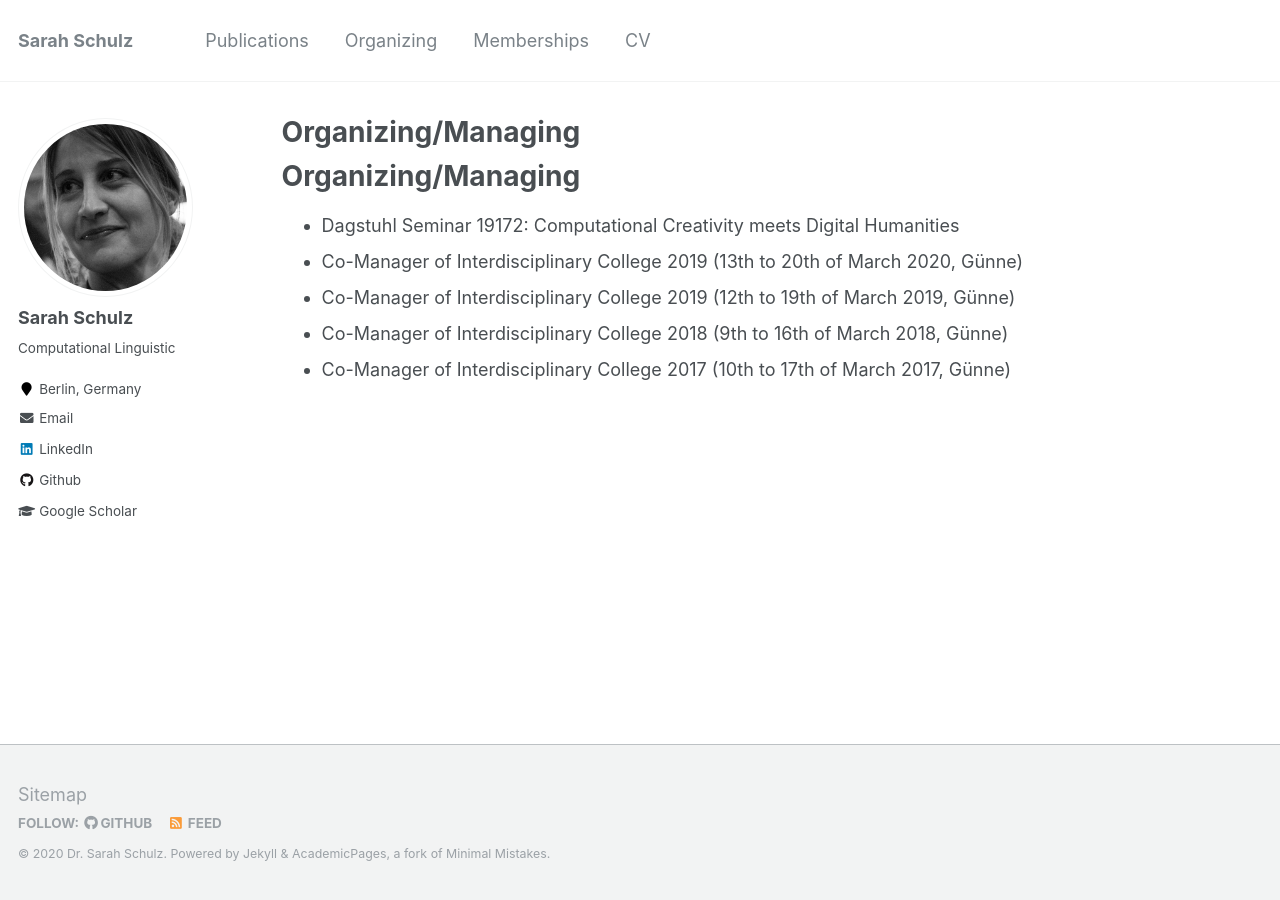
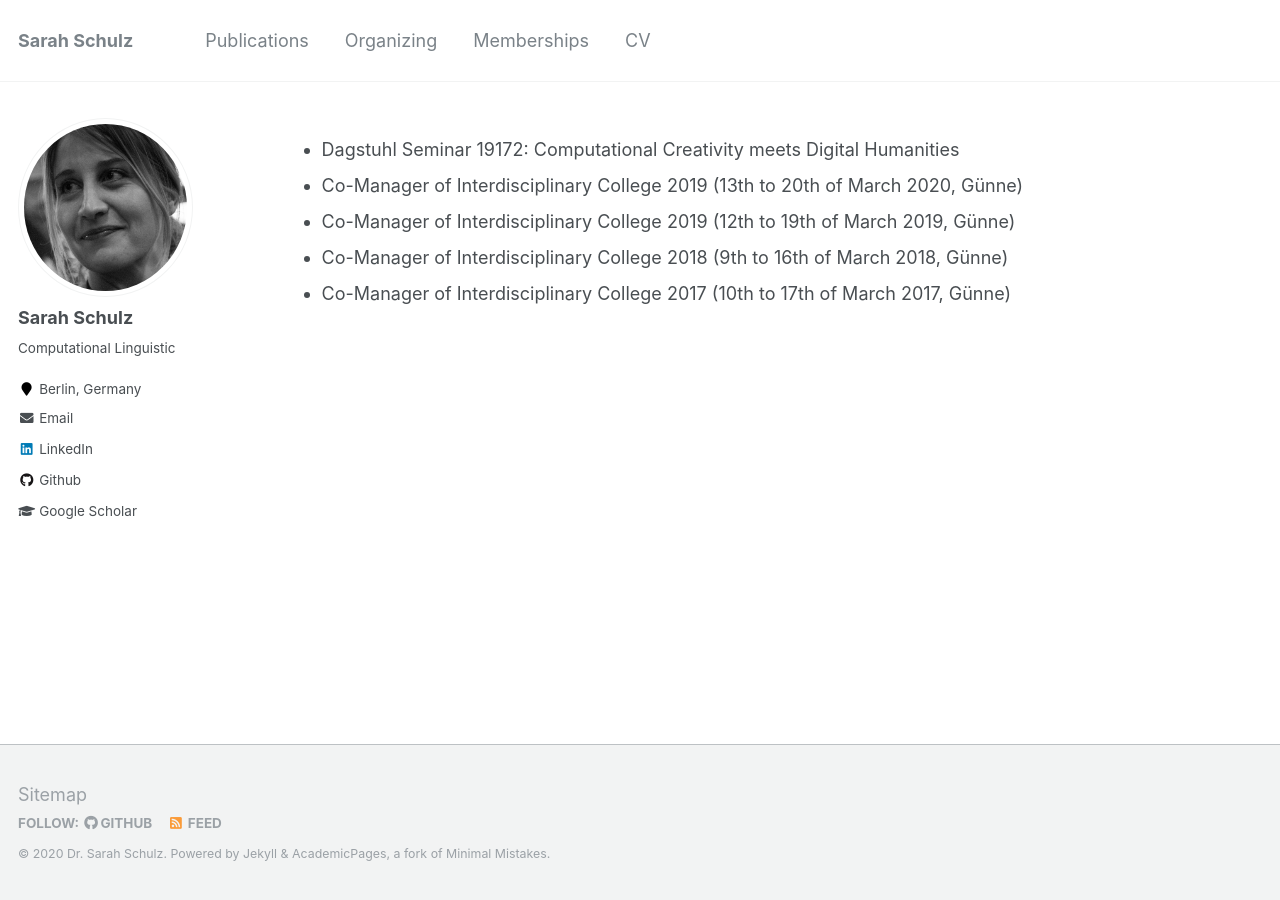
Before and after one commit to sarschu/sarschu.github.io, a Jekyll site: the page built from _pages/organizing.md, in a window 1280 px wide. Built offline with Jekyll 4.4.1, drawn with Linux system fonts in a browser that asks for light colours; our own code applies the rules of GitHub Pages for plain Markdown files.

Commit message:
Update organizing.md

```diff
--- a/_pages/organizing.md
+++ b/_pages/organizing.md
@@ -1,4 +1,4 @@
-# Organizing/Managing
+
 
 * Dagstuhl Seminar 19172: Computational Creativity meets Digital Humanities
 * Co-Manager of Interdisciplinary College 2019 (13th to 20th of March 2020, Günne)
```
